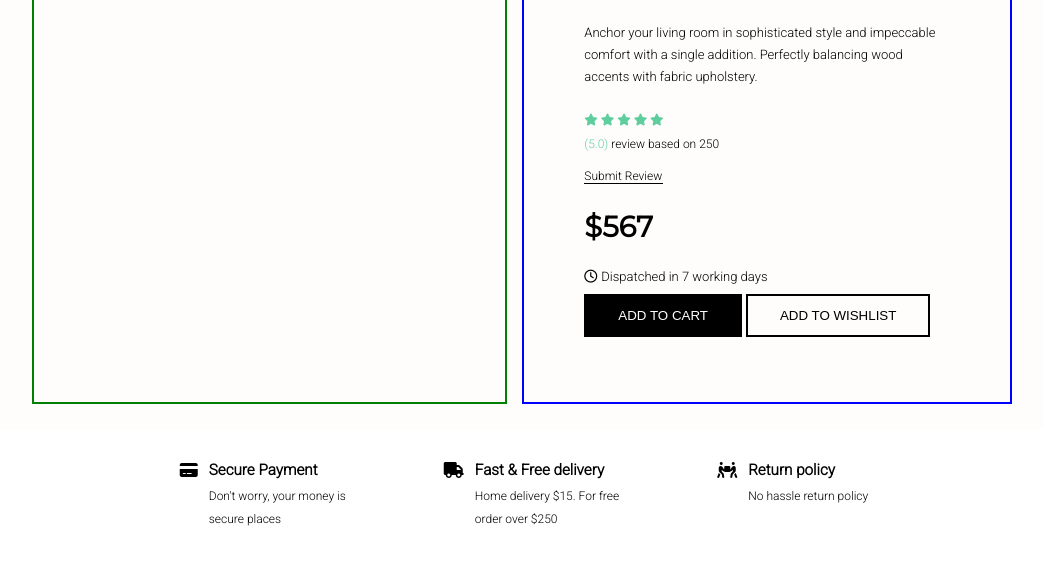
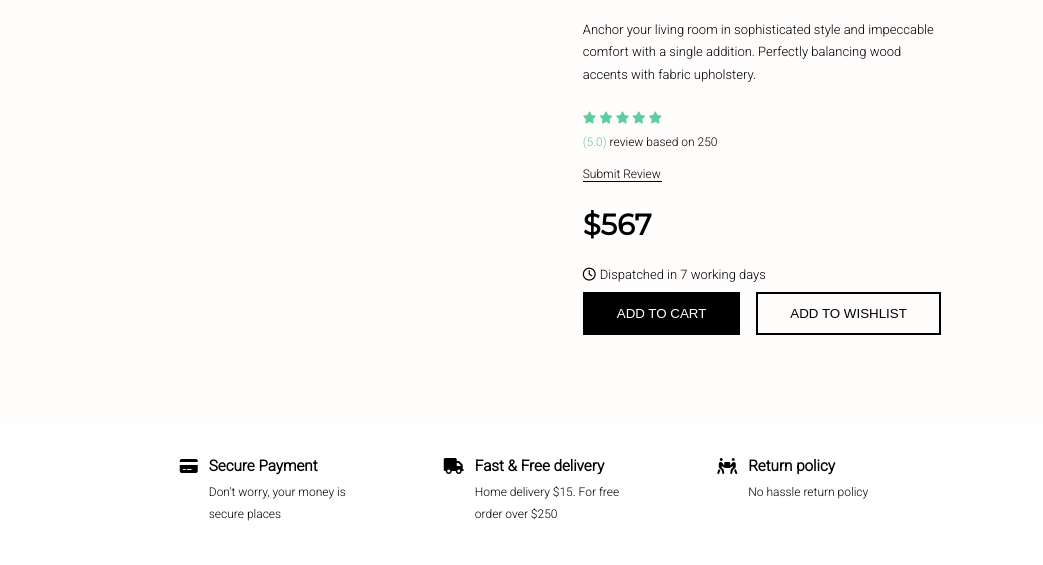
Before and after one commit to a1nukarsh/Sample-Product-Page, a plain HTML site: page index.html in a window 1280 px wide. Shown: the part 205-770 px from the top of the page, without its empty margins (118-1161 px from the left). Drawn offline with Linux system fonts and the light colour scheme.

Commit message:
Update style.css

```diff
--- a/style.css
+++ b/style.css
@@ -14,16 +14,16 @@
 
 /* Left Container */
 .left-container {
-  border: 2px solid green;
+  /* border: 2px solid green; */
   width: 55%;
   margin: 0 15px 0 0;
-  height: 595px;
+  /* height: 595px; */
 }
 
 /* Right Container */
 .right-container {
   font-family: 'Roboto', sans-serif;
-  border: 2px solid blue;
+  /* border: 2px solid blue; */
   padding: 40px 40px 40px 60px;
   width: 45%;
 }
@@ -93,6 +93,7 @@
   font-size: 16px;
 }
 .cart-btn{
+  margin: 0 12px 0 0;
   padding: 12px 32px;
   background-color: black;
   color: white;
```
